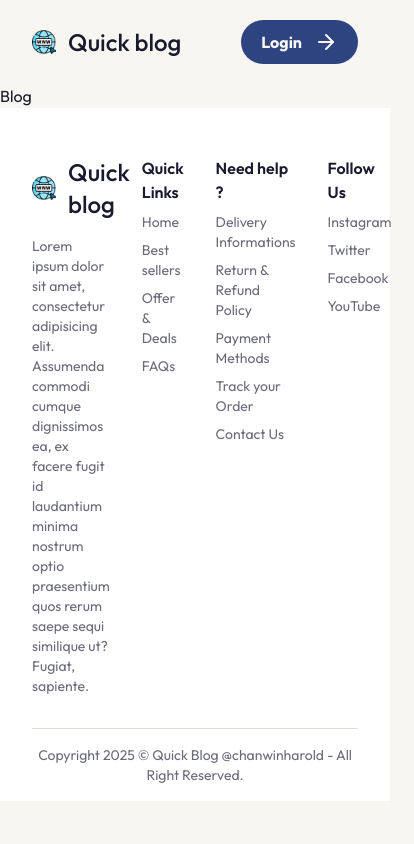
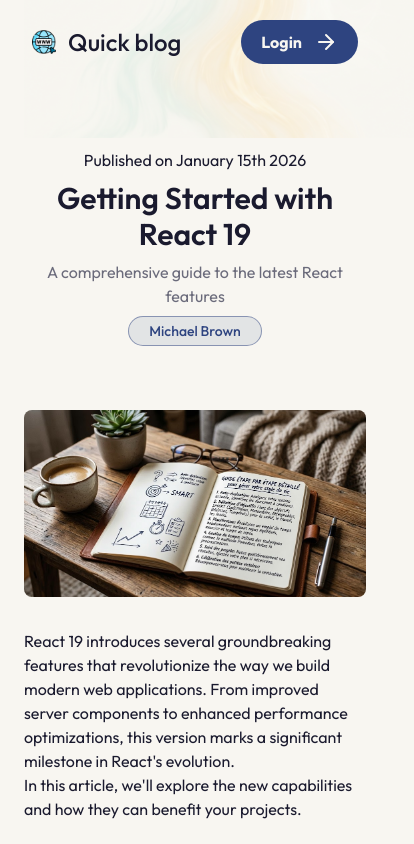
Before and after one commit to chanwinharold/quick-blog, a React (Vite) app in the folder client/: page /blog/1 in a window 390 px wide. Shown: the top 844 px of the page, 414 px wide, since content can reach past the window. Built offline with nearby package versions, Linux system fonts and the light colour scheme.

Commit message:
Implement dynamic Blog page with data fetching and styling updates

```diff
--- a/client/src/pages/Blog.jsx
+++ b/client/src/pages/Blog.jsx
@@ -1,11 +1,48 @@
-import React from 'react';
+import {useEffect, useState} from "react";
+import {assets, blogData} from "../assets/assets.js";
+import {useParams} from "react-router";
+import Moment from "moment";
+
 
 function Blog() {
-    return (
-        <div>
-            <h1>Blog</h1>
+    const {id} = useParams();
+    const [Data, setData] = useState(null);
+
+    const handleFetch = async () => {
+        try {
+            return blogData.find(item => item.id === parseInt(id))
+        } catch (e) { return e }
+    }
+
+    useEffect(() => {
+        handleFetch().then(res => {
+            if (res) setData(res)
+        }).catch(err => {
+            console.error(`Internal server error : ${err}`)
+        })
+    }, []);
+
+    return Data ? (
+        <div className={`py-16 px-6 sm:px-12`}>
+            <img src={`${assets.bgGradient}`} alt="" className={`absolute opacity-50 -top-20 object-center object-cover -z-1`}/>
+            <main>
+                <div className={`max-w-150 m-auto flex flex-col gap-2 items-center pb-16`}>
+                    <span className={``}>
+                        Published on {Moment(Data.createdAt).format(`MMMM Do YYYY`)}
+                    </span>
+                    <h1 className={`text-center text-3xl lg:text-4xl xl:text-6xl font-semibold`}>{Data.title}</h1>
+                    <p className={`text-center text-text-muted max-w-150`}>{Data.subTitle}</p>
+                    <div className={`flex items-center gap-2 bg-primary-light/10 border-primary-light/50 border w-fit rounded-full px-5 py-1 text-sm`}>
+                        <p className={`text-primary-light font-medium`}>Michael Brown</p>
+                    </div>
+                </div>
+            </main>
+            <section className={`max-w-200 m-auto`}>
+                <img src={`${assets.bgCat}`} alt="" className={`rounded-lg mb-8`} />
+                <div dangerouslySetInnerHTML={{__html: Data.description}}></div>
+            </section>
         </div>
-    );
+    ) : <div className={`grid place-content-center place-items-center`}>Loading...</div>;
 }
 
 export default Blog;
```
